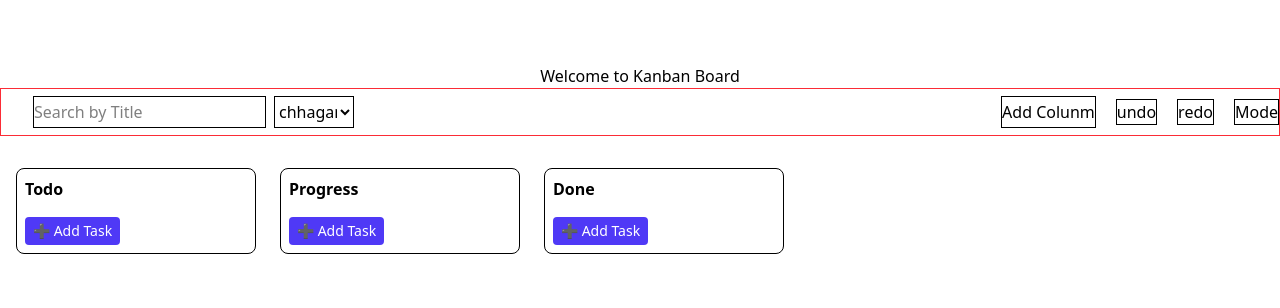
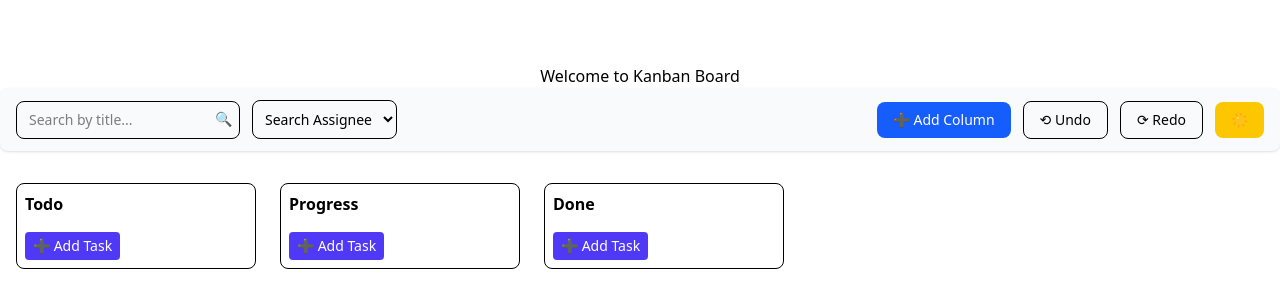
Before and after one commit to chhagan123/Kanban_vueJS, a Vue app: page / in a window 1280 px wide. Shown: the top 308 px of the page. Built offline with nearby package versions, Linux system fonts and the light colour scheme.

Commit message:
style: change in toolbar style

```diff
--- a/src/components/Toolbar.vue
+++ b/src/components/Toolbar.vue
@@ -1,42 +1,76 @@
+<script setup>
+import { ref } from 'vue'
 
-<script setup>
-import { ref } from 'vue';
+const Assignees = ref(["chhagan", "Nandu", "Rishabh"])
 
-const Assignees = ref(["chhagan","Nandu","Rishabh"])
+const emit = defineEmits(["toggle", "togglecol"])
 
-const emit= defineEmits(["toggle","togglecol"])
-
-function TogglAddTaskemit () {
-    emit("toggle")
+function TogglAddTaskemit() {
+  emit("toggle")
 }
 function togglecol() {
-    emit("togglecol")
+  emit("togglecol")
 }
-
 </script>
 
 <template>
+  <div
+    class="flex flex-col sm:flex-row justify-between items-center bg-gray-50 shadow rounded-lg px-4 py-3 w-full gap-3 sm:gap-6"
+  >
+    <!-- Left Side: Search + Dropdown -->
+    <div class="flex flex-col sm:flex-row gap-3 w-full sm:w-auto items-center">
+      <!-- Search -->
+      <div class="relative w-full sm:w-56">
+        <input
+          class="pl-3 pr-8 py-2 border rounded-lg text-sm w-full focus:outline-none focus:ring-2 focus:ring-blue-500"
+          placeholder="Search by title..."
+        />
+        <span class="absolute right-2 top-2 text-gray-500 text-sm">🔍</span>
+      </div>
 
-    <div class="flex border justify-between border-red-500  h-[3rem] w-[80rem]  ">
-        <div class="flex gap-2 justify-start items-center">
-            <input class=" ml-[2rem] h-[2rem] border " placeholder="Search by Title" />
-            <select class="border  w-[5rem] h-[2rem]">
-                <option v-for="person in Assignees"
-                        :key="person"
-                        :value="person"
-                >{{ person }}</option>
-            </select>
+      <!-- Dropdown -->
+      <select
+        class="border rounded-lg px-2 py-2 text-sm w-full sm:w-auto focus:outline-none focus:ring-2 focus:ring-blue-500"
+      >
+        <option disabled selected>Search Assignee</option>
+        <option v-for="person in Assignees" :key="person" :value="person">
+          {{ person }}
+        </option>
+      </select>
+    </div>
 
-        </div>
+    <!-- Right Side: Buttons -->
+    <div
+      class="flex flex-wrap justify-center sm:justify-end gap-2 sm:gap-3 items-center w-full sm:w-auto"
+    >
+      <!-- Add Column -->
+      <button
+        @click="togglecol"
+        class="bg-blue-600 text-white px-4 py-2 rounded-lg text-sm font-medium hover:bg-blue-700 w-full sm:w-auto"
+      >
+        ➕ Add Column
+      </button>
 
-        <div class="flex justify-end gap-5 items-center ">
+      <!-- Undo -->
+      <button
+        class="border px-4 py-2 rounded-lg text-sm font-medium hover:bg-gray-100 flex items-center gap-1 w-full sm:w-auto justify-center"
+      >
+        ⟲ Undo
+      </button>
 
-            <button class="border w-[auto] h-[2rem]" @click="togglecol" >Add Colunm</button>
-            <button  class="border">undo</button>
-            <button class="border">redo</button>
-            <button class="border">Mode</button>
+      <!-- Redo -->
+      <button
+        class="border px-4 py-2 rounded-lg text-sm font-medium hover:bg-gray-100 flex items-center gap-1 w-full sm:w-auto justify-center"
+      >
+        ⟳ Redo
+      </button>
 
-        </div>
-
+      <!-- Mode -->
+      <button
+        class="bg-yellow-400 text-black px-4 py-2 rounded-lg text-sm font-medium hover:bg-yellow-500 w-full sm:w-auto"
+      >
+        ☀️
+      </button>
     </div>
+  </div>
 </template>
```
Also changed, not shown: src/TaskBoard/Columitem.vue (deleted).
